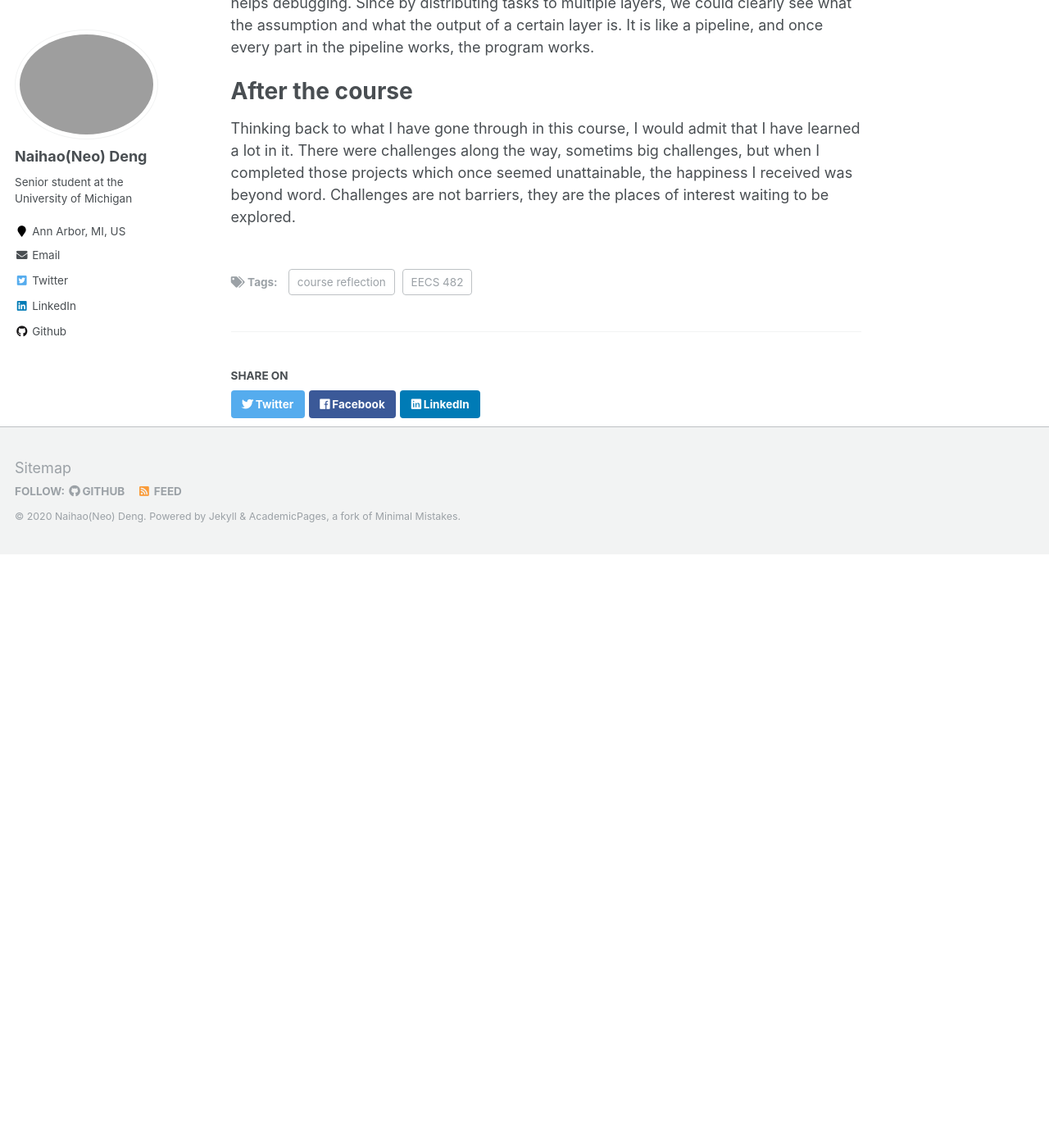
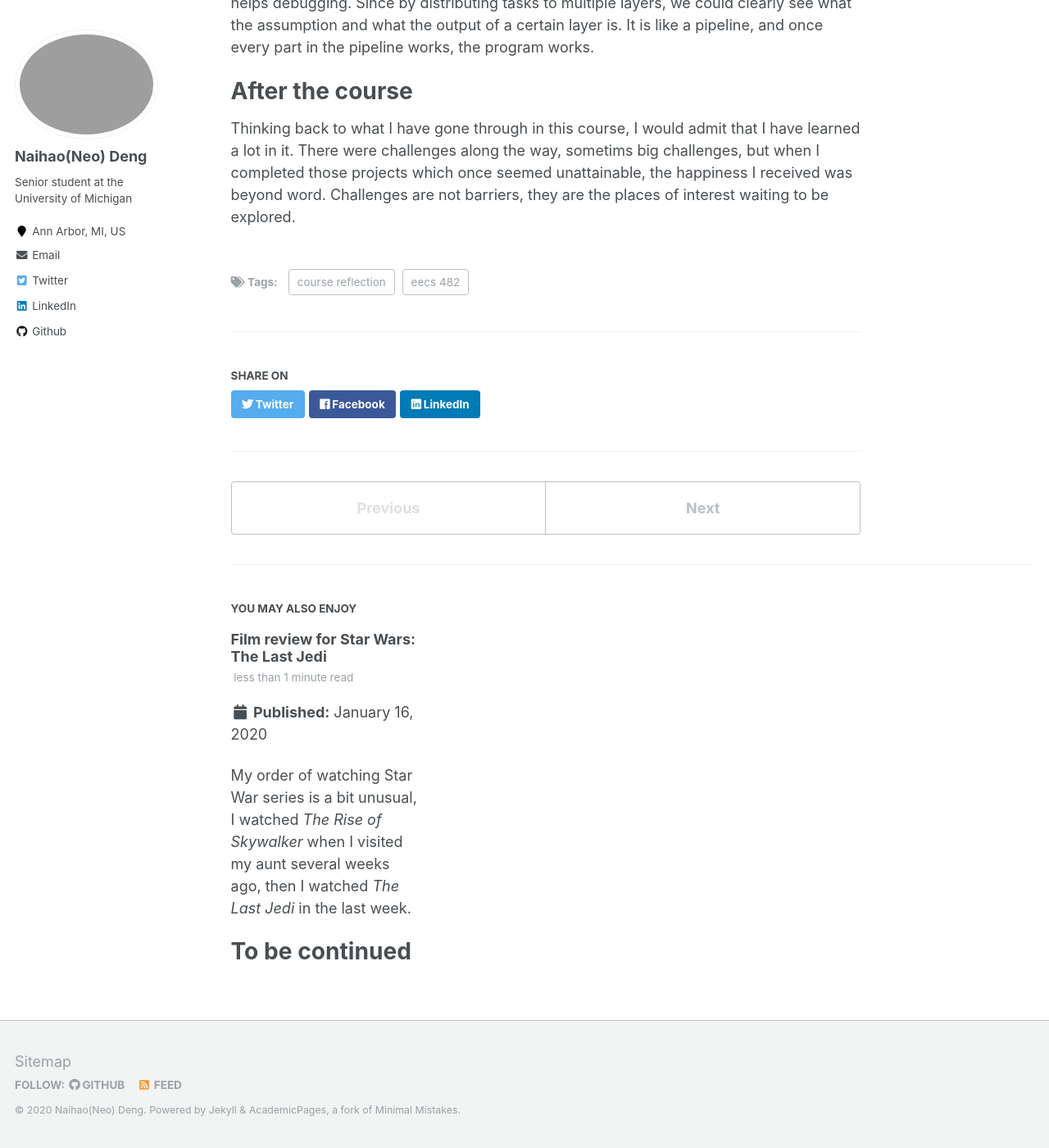
Before and after one commit to Shengyu-Feng/dnaihao.github.io, a Jekyll site: the page built from _posts/2020-01-03-blog-post-1.md, in a window 1280 px wide and 1400 px high, scrolled down 2418 px. Shown: the whole window at 82% size. Built offline with Jekyll 4.4.1, drawn with Linux system fonts in a browser that asks for light colours; before the commit the page ends 3094 px from its top, so only the background shows below that.

Commit message:
Started film review, changed tag to small letter.

```diff
--- a/_posts/2020-01-03-blog-post-1.md
+++ b/_posts/2020-01-03-blog-post-1.md
@@ -4,7 +4,7 @@ date: 2020-01-03
 permalink: /posts/2020/01/blog-post-1/
 tags:
   - course reflection
-  - EECS 482
+  - eecs 482
 ---
 
 The biggest challenge for my last semester was to take EECS 482, the Introduction to Operating System, one of the hardest courses offered at the University of Michigan. This course is known for the heavy workload that comes along with projects, tough exams and bad letter grades compared to other upper level courses offered at UofM.
--- /dev/null
+++ b/_posts/2020-01-16-blog-post-2.md
@@ -0,0 +1,13 @@
+---
+title: 'Film review for Star Wars: The Last Jedi'
+date: 2020-01-16
+permalink: /posts/2020/01/blog-post-2/
+tags:
+  - film review
+  - star wars
+---
+
+My order of watching Star War series is a bit unusual, I watched *The Rise of Skywalker* when I visited my aunt several weeks ago, then I watched *The Last Jedi* in the last week.
+
+To be continued
+======
```
